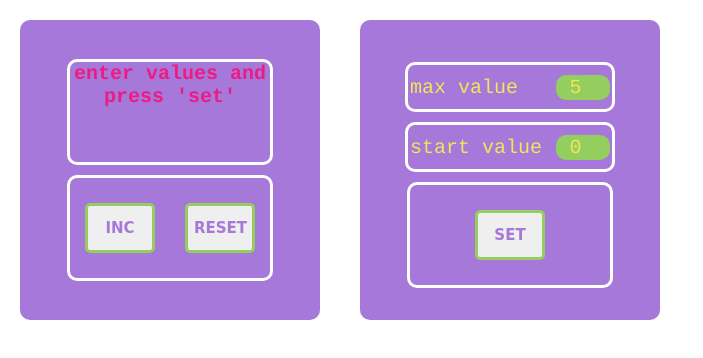
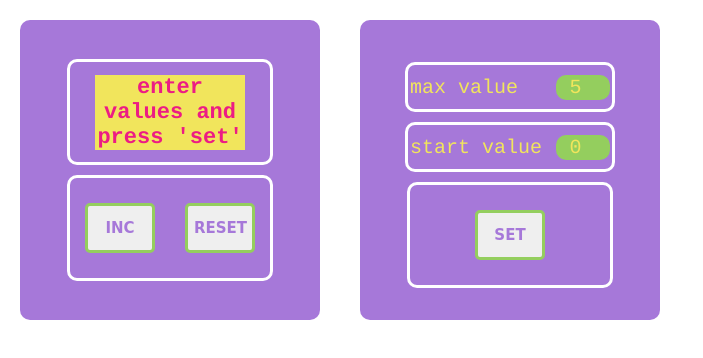
Before and after one commit to JulieBenchuk/counter, a React (Create React App) app: page / in a window 1280 px wide. Shown: the top 358 px of the page, without its empty margins (0-703 px from the left). Built offline with nearby package versions, Linux system fonts and the light colour scheme.

Commit message:
final edits

```diff
--- a/src/App.tsx
+++ b/src/App.tsx
@@ -12,7 +12,6 @@ function App() {
     const [scoreMessage, setScoreMessage] = useState<number|string>("enter values and press 'set'")
     const [incDisabled, setIncDisabled] = useState<boolean>(false)
     const [resetDisabled, setResetDisabled] = useState<boolean>(false)
-    /*const [setDisabled, setSetDisabled] = useState<boolean>(false)*/
     const errorValue = maxScore<=startScore || startScore<0
     useEffect(()=>{
         localStorage.setItem("start", JSON.stringify(startScore))
@@ -32,8 +31,6 @@ function App() {
         setScoreMessage(startScore)
     }
     const onClickSetValue = () => {
-        localStorage.setItem("max", JSON.stringify(maxScore))
-        localStorage.setItem("start", JSON.stringify(startScore))
         setValue(startScore)
         setScoreMessage(startScore)
         setIncDisabled(false)
--- a/src/components/components.module.css
+++ b/src/components/components.module.css
@@ -1,5 +1,8 @@
 
 .scoreBoard {
+    display: grid;
+    align-content: center;
+    justify-content: center;
     border: 3px solid #ffffff;
     border-radius: 10px;
     width: 200px;
@@ -12,8 +15,11 @@
 }
 
 .errorMessageBoard {
-    font-size: 20px;
+    font-size: 22px;
+    font-weight: bolder;
     color: #ec1c84;
+    background-color: #f1e55c;
+    width: 150px;
 
 }
 
```
